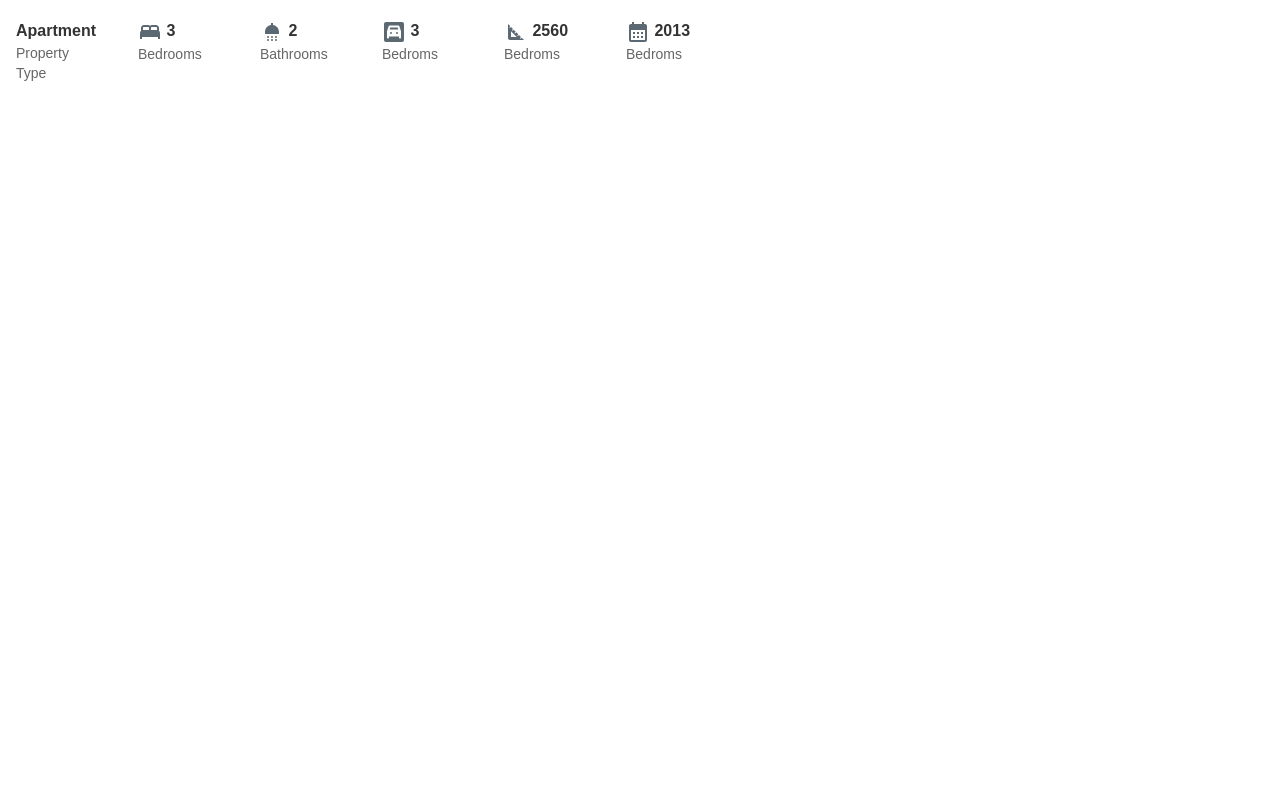
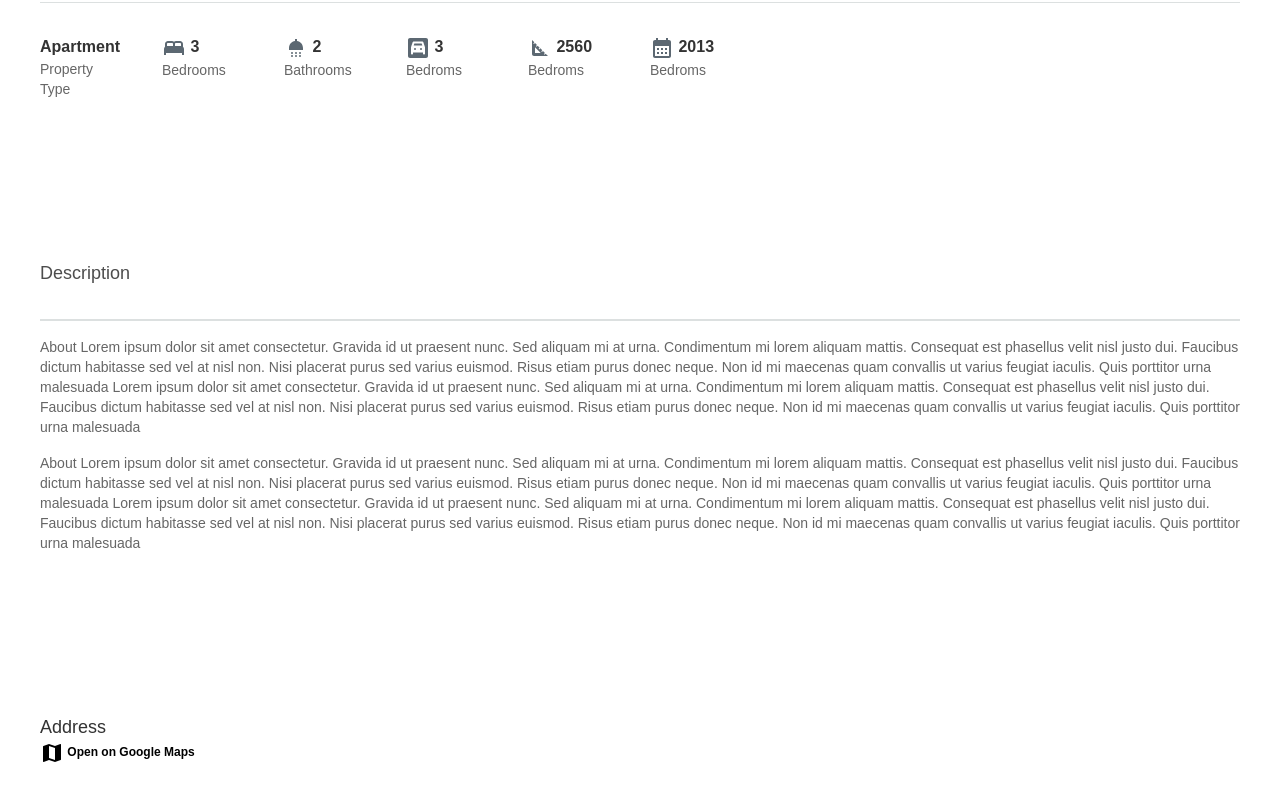
Before and after one commit to Obadea/rentwise, a React (Create React App) app: page /apartment/properties in a window 1280 px wide. Shown: the part 318-1118 px from the top of the page. Before the commit the page ends 800 px from the top, so only its background shows below. Built offline with nearby package versions, Linux system fonts and the light colour scheme; a web font is replaced by a local one.

Commit message:
addresss component

```diff
--- a/src/pages/propertyPage/PropertyPage.jsx
+++ b/src/pages/propertyPage/PropertyPage.jsx
@@ -6,6 +6,8 @@ import FavoriteBorderIcon from "@mui/icons-material/FavoriteBorder";
 import ShareIcon from "@mui/icons-material/Share";
 import PrintIcon from "@mui/icons-material/Print";
 import PropertyOverview from "./components/PropertyOverview";
+import Description from "./components/Description";
+import Address from "./components/Address";
 
 function PropertyPage() {
   return (
@@ -61,6 +63,8 @@ function PropertyPage() {
 
       {/* Overview component */}
       <PropertyOverview />
+      <Description />
+      <Address />
     </div>
   );
 }
--- /dev/null
+++ b/src/pages/propertyPage/components/Address.jsx
@@ -0,0 +1,18 @@
+import React from "react";
+import MapIcon from "@mui/icons-material/Map";
+
+function Address() {
+  return (
+    <div className="px-4 py-6 lg:p-10 flex flex-col gap-4 mt-20">
+      <div>
+        <h4 className=" font-medium text-lg text-customdark">Address</h4>
+        <p className="font-bold text-xs">
+          {" "}
+          <MapIcon /> Open on Google Maps
+        </p>
+      </div>
+    </div>
+  );
+}
+
+export default Address;
--- a/src/pages/propertyPage/components/Description.jsx
+++ b/src/pages/propertyPage/components/Description.jsx
@@ -0,0 +1,41 @@
+import React from "react";
+
+function Description() {
+  return (
+    <div className="px-4 py-6 lg:p-10 flex flex-col gap-4 mt-20">
+      <div className=" border-b-2 pb-8 border-[#DCE0E0] font-medium text-lg text-customNameBlack ">
+        Description
+      </div>
+      <div className="font-normal text-sm text-customStreetcolor">
+        About Lorem ipsum dolor sit amet consectetur. Gravida id ut praesent
+        nunc. Sed aliquam mi at urna. Condimentum mi lorem aliquam mattis.
+        Consequat est phasellus velit nisl justo dui. Faucibus dictum habitasse
+        sed vel at nisl non. Nisi placerat purus sed varius euismod. Risus etiam
+        purus donec neque. Non id mi maecenas quam convallis ut varius feugiat
+        iaculis. Quis porttitor urna malesuada Lorem ipsum dolor sit amet
+        consectetur. Gravida id ut praesent nunc. Sed aliquam mi at urna.
+        Condimentum mi lorem aliquam mattis. Consequat est phasellus velit nisl
+        justo dui. Faucibus dictum habitasse sed vel at nisl non. Nisi placerat
+        purus sed varius euismod. Risus etiam purus donec neque. Non id mi
+        maecenas quam convallis ut varius feugiat iaculis. Quis porttitor urna
+        malesuada
+      </div>
+      <div className="font-normal text-sm text-customStreetcolor">
+        About Lorem ipsum dolor sit amet consectetur. Gravida id ut praesent
+        nunc. Sed aliquam mi at urna. Condimentum mi lorem aliquam mattis.
+        Consequat est phasellus velit nisl justo dui. Faucibus dictum habitasse
+        sed vel at nisl non. Nisi placerat purus sed varius euismod. Risus etiam
+        purus donec neque. Non id mi maecenas quam convallis ut varius feugiat
+        iaculis. Quis porttitor urna malesuada Lorem ipsum dolor sit amet
+        consectetur. Gravida id ut praesent nunc. Sed aliquam mi at urna.
+        Condimentum mi lorem aliquam mattis. Consequat est phasellus velit nisl
+        justo dui. Faucibus dictum habitasse sed vel at nisl non. Nisi placerat
+        purus sed varius euismod. Risus etiam purus donec neque. Non id mi
+        maecenas quam convallis ut varius feugiat iaculis. Quis porttitor urna
+        malesuada
+      </div>
+    </div>
+  );
+}
+
+export default Description;
--- a/src/pages/propertyPage/components/PropertyOverview.jsx
+++ b/src/pages/propertyPage/components/PropertyOverview.jsx
@@ -7,7 +7,7 @@ import CalendarMonthIcon from "@mui/icons-material/CalendarMonth";
 
 function PropertyOverview() {
   return (
-    <div className="px-4 py-6 ">
+    <div className="px-4 py-6 lg:p-10">
       <div className="flex justify-between mb-8 border-b-[1px] border-[#DCE0E0]">
         <h4 className="font-medium text-lg">Overview</h4>
         <p>
```
